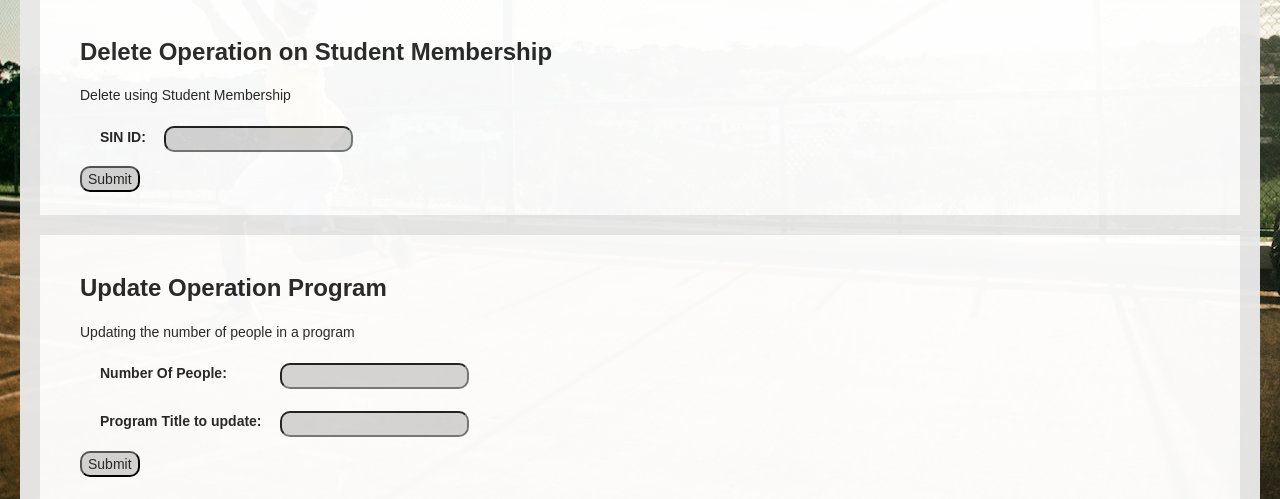
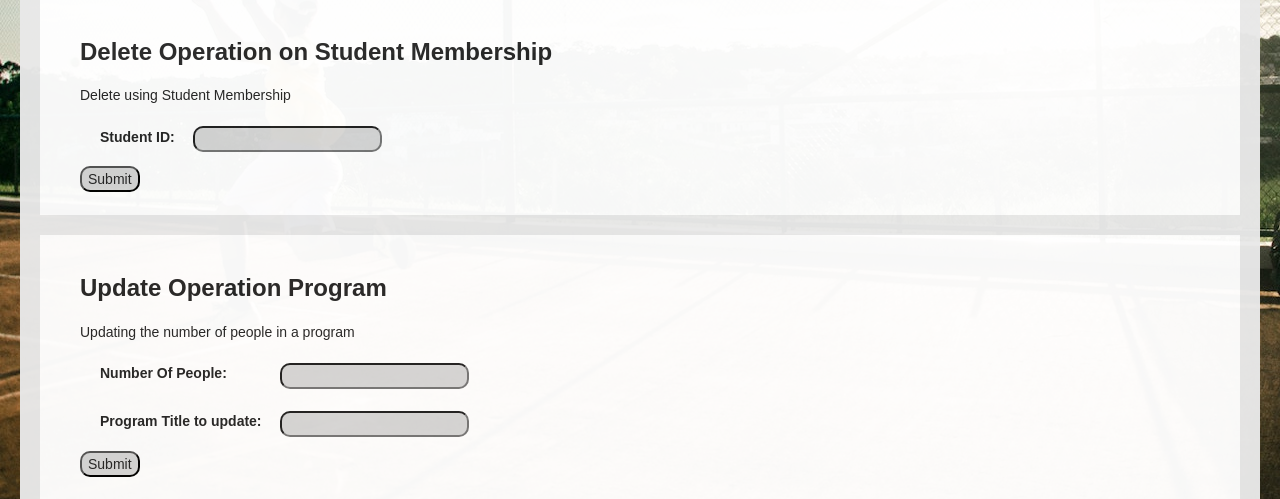
Before and after one commit to BleuDeChanel/CPSC-304-Project, a Django app: page /tenniscenter/ in a window 1280 px wide. Shown: the part 2403-2902 px from the top of the page. Run offline with Django 3.2, Linux system fonts and the light colour scheme; data that the repository does not hold is empty; some libraries are stand-ins or nearby versions.

Commit message:
fixed typos

```diff
--- a/tennis_club_app/project/tenniscenter/forms.py
+++ b/tennis_club_app/project/tenniscenter/forms.py
@@ -33,7 +33,7 @@ class DeleteOperationCascade(forms.Form):
 	memIDInput = forms.CharField(label='MemID Selection', max_length=100, required = False)
 
 class DeleteOperation(forms.Form):
-	sinIDInput = forms.CharField(label='SIN ID', max_length=100, required = False)
+	sinIDInput = forms.CharField(label='Student ID', max_length=100, required = False)
 
 class UpdateNumberOfPeople(forms.Form):
 	numOfPeople = forms.CharField(label='Number Of People', max_length=100, required = True)
--- a/tennis_club_app/project/tenniscenter/templates/display_results.html
+++ b/tennis_club_app/project/tenniscenter/templates/display_results.html
@@ -54,7 +54,7 @@
         </tr>
       {% endif %}
 
-      {% for res in result %}
+      {% for res in result2 %}
       <tr>
         {% for item in res %}
           <td>{{ item }}</td>
```
